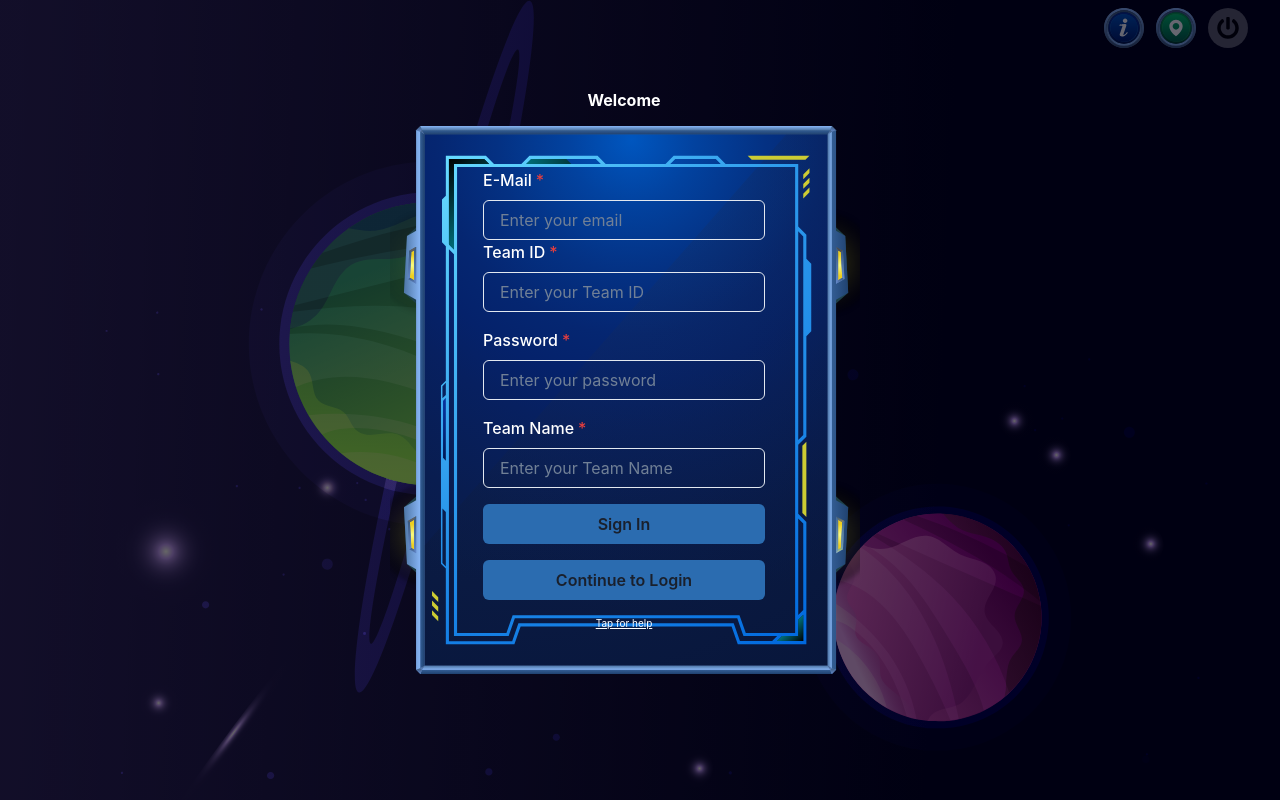
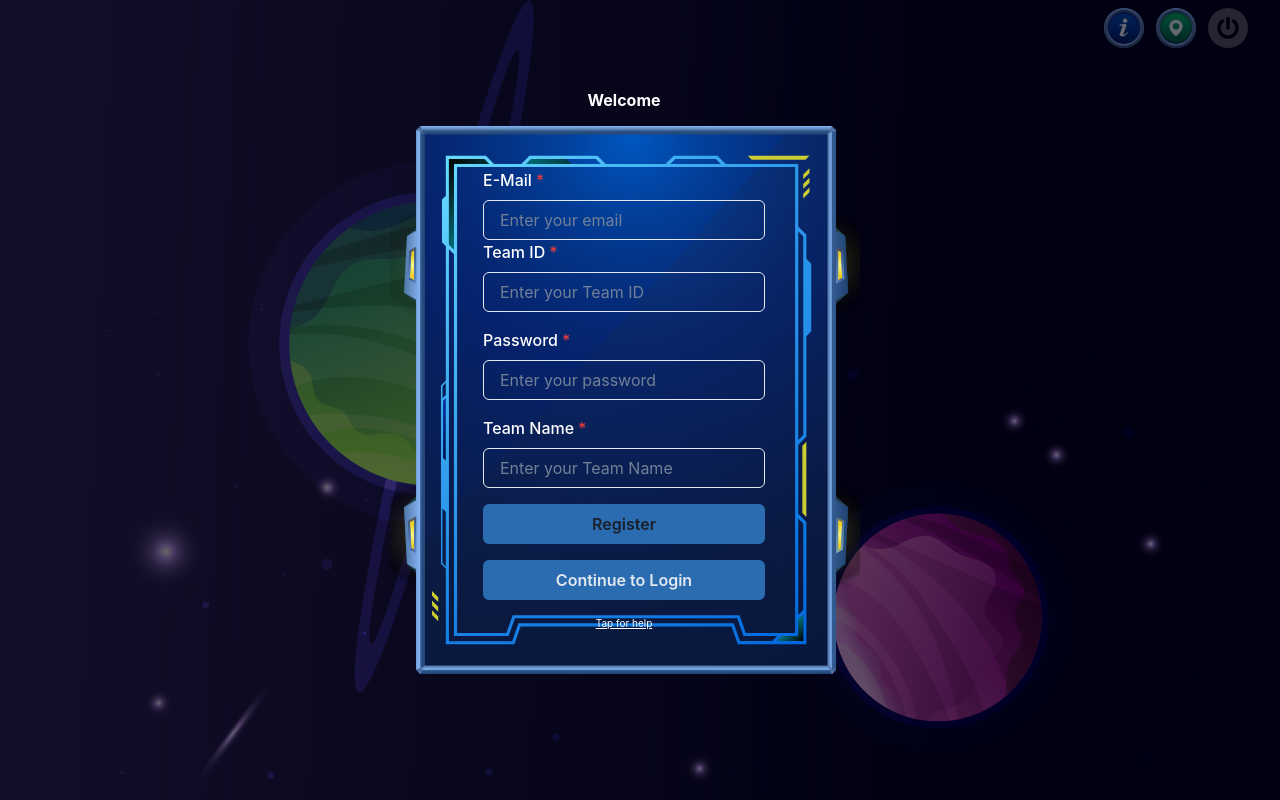
Before and after one commit to RishiDhavala/frontend, a React (Create React App) app: page /register in a window 1280 px wide. Built offline with nearby package versions, Linux system fonts and the light colour scheme; no server answers.

Commit message:
Update Register.jsx

```diff
--- a/src/components/Register.jsx
+++ b/src/components/Register.jsx
@@ -191,17 +191,16 @@ const LoginForm = () => {
             variant="solid"
             background="blue.600"
           >
-            Sign In
+            Register
           </Button>
           <Button
             width="full"
             mt={4}
-            onClick={navigate("/login")}
-            isLoading={isLoading}
+
             variant="solid"
             background="blue.600"
           >
-            Continue to Login
+           <Link to="/login">Continue to Login</Link>
           </Button>
           <Center pt="1rem">
             <button
```
